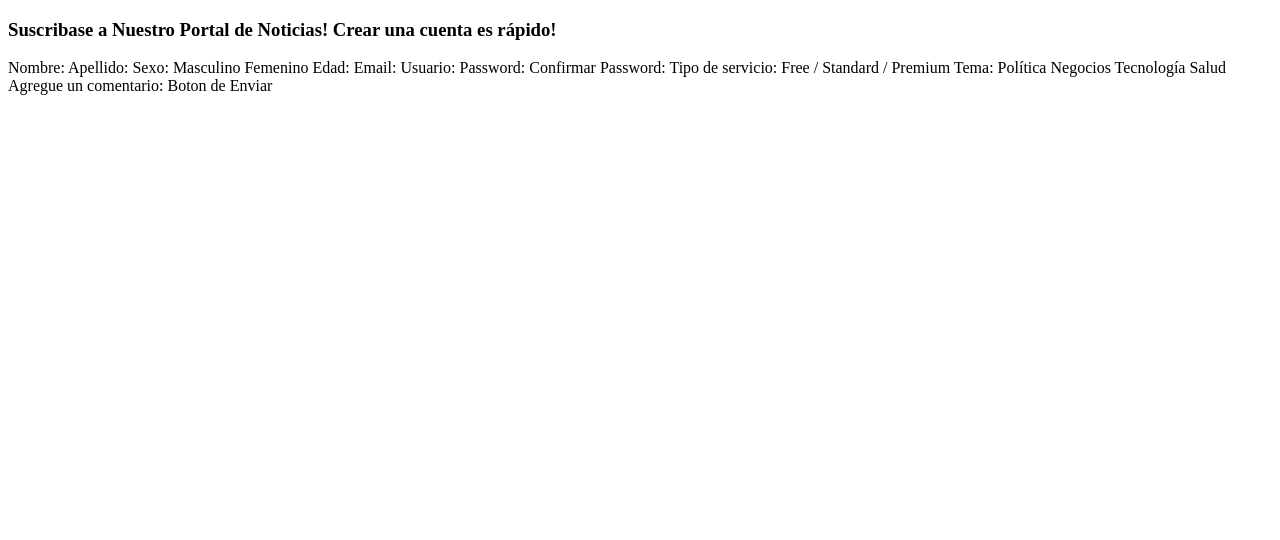
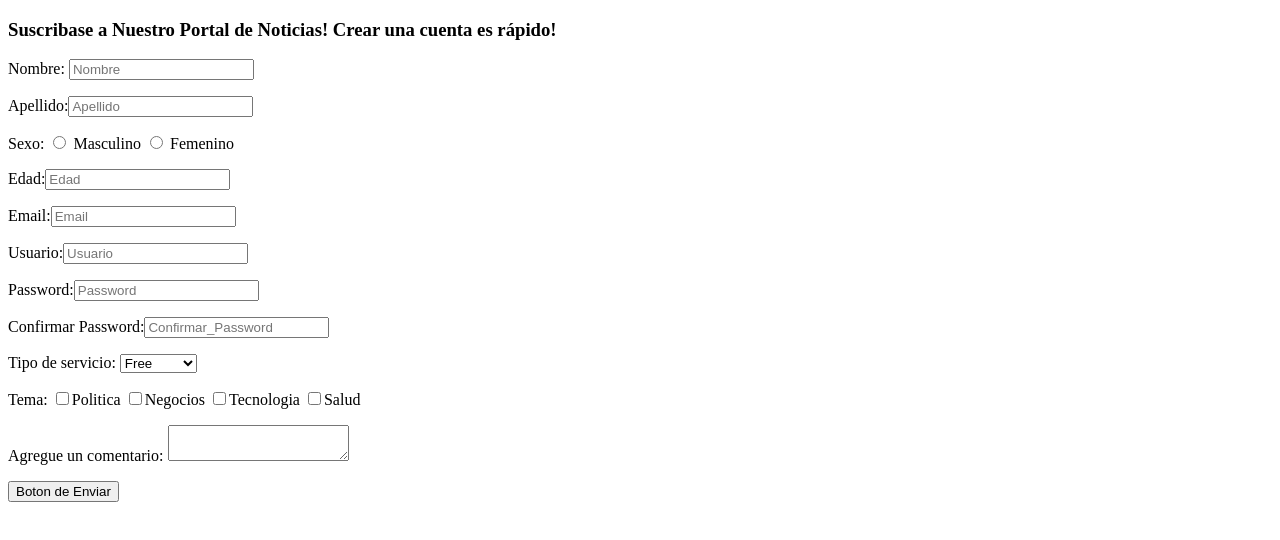
Before and after one commit to UCC-LabCompu2/ejercicios2022-VickyVaccarini, a plain HTML site: page Ejercicios-HTML/ej_formulario.html in a window 1280 px wide. Drawn offline with Linux system fonts and the light colour scheme.

Commit message:
Clase 13/04

```diff
--- a/Ejercicios-HTML/ej_formulario.html
+++ b/Ejercicios-HTML/ej_formulario.html
@@ -18,26 +18,56 @@
     https://www.w3schools.com/html/tryit.asp?filename=tryhtml_elem_output-->
 
 <h3>Suscribase a Nuestro Portal de Noticias! Crear una cuenta es rápido!</h3>
-Nombre:
-Apellido:
-Sexo: Masculino Femenino
-Edad:
-Email:
-Usuario:
-Password:
-Confirmar Password:
+<form id="form_subscripcion">
+    <p>
+Nombre: <input type="text" name="nombre" placeholder="Nombre">
+    </p>
+    <p>
+Apellido:<input type="text" name="apellido"placeholder="Apellido">
+    </p>
+    <p>
+Sexo: <input type="radio" name="sexo" value="Masculino"> Masculino
+        <input type="radio" name="sexo" value="Femenino"> Femenino
+    </p>
+    <p>
+Edad:<input type="number" name="edad" placeholder="Edad">
+    </p>
+    <p>
+Email:<input type="email" name="email" placeholder="Email">
+    </p>
+    <p>
+Usuario:<input type="text" name="user"placeholder="Usuario" >
+    </p>
+    <p>
+Password:<input type="password" name="password"placeholder="Password" >
+    </p>
+    <p>
+Confirmar Password:<input type="password" name="confirmar_password" placeholder="Confirmar_Password">
+    </p>
+    <p>
 
-Tipo de servicio: Free / Standard / Premium
+Tipo de servicio:
+        <select name="tipo_servicio">
+            <option>Free</option>
+            <option>Standard</option>
+            <option>Premium</option>
+        </select>
+    </p>
+    <p>
 Tema:
-Política
-Negocios
-Tecnología
-Salud
-
+        <input type="checkbox" name="tema" value="Politica">Politica
+        <input type="checkbox" name="tema" value="Negocios">Negocios
+        <input type="checkbox" name="tema" value="Tecnologia">Tecnologia
+        <input type="checkbox" name="tema" value="Salud">Salud
+    </p>
+    <p>
 Agregue un comentario:
-
-Boton de Enviar
-
-
+        <textarea>
+        </textarea>
+    </p>
+    <p>
+ <button>Boton de Enviar </button>
+    </p>
+</form>
 </body>
 </html>
```
